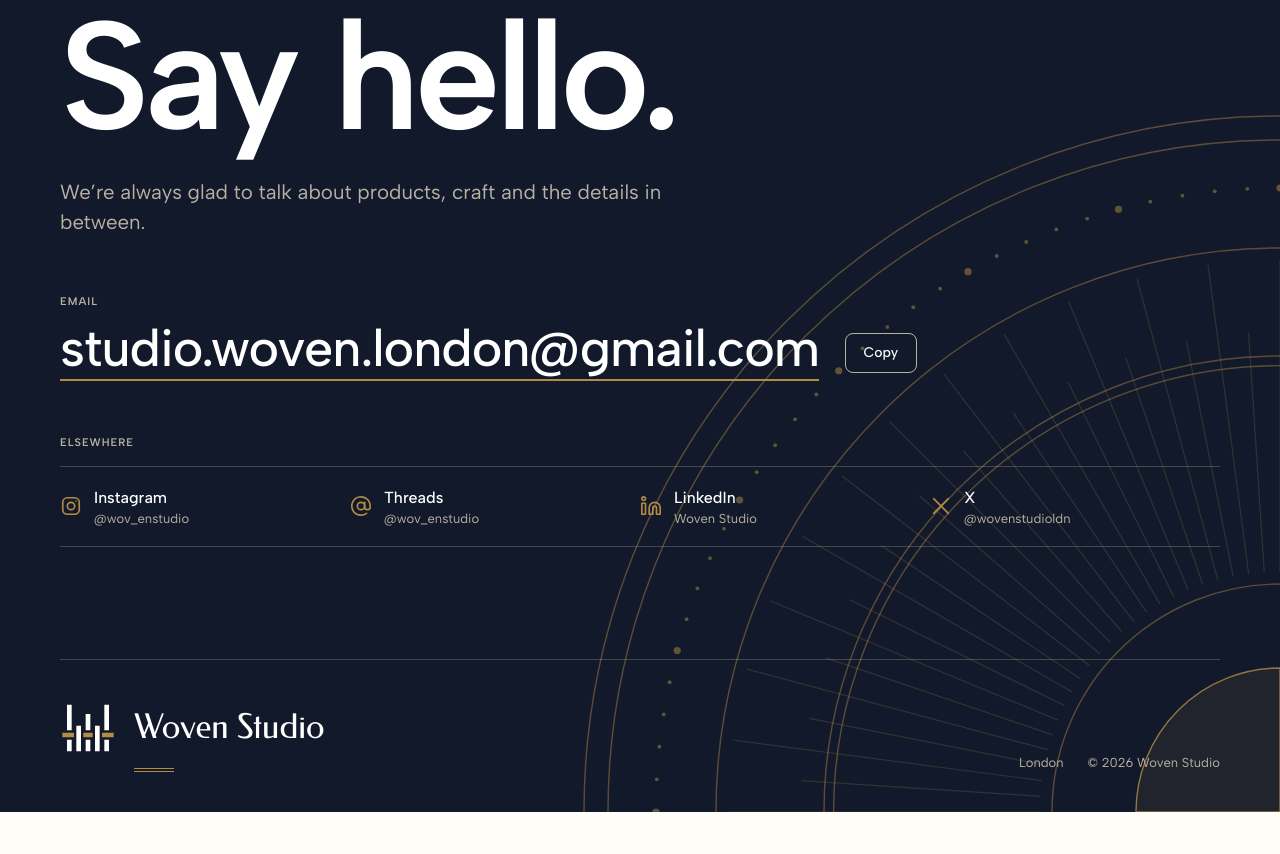
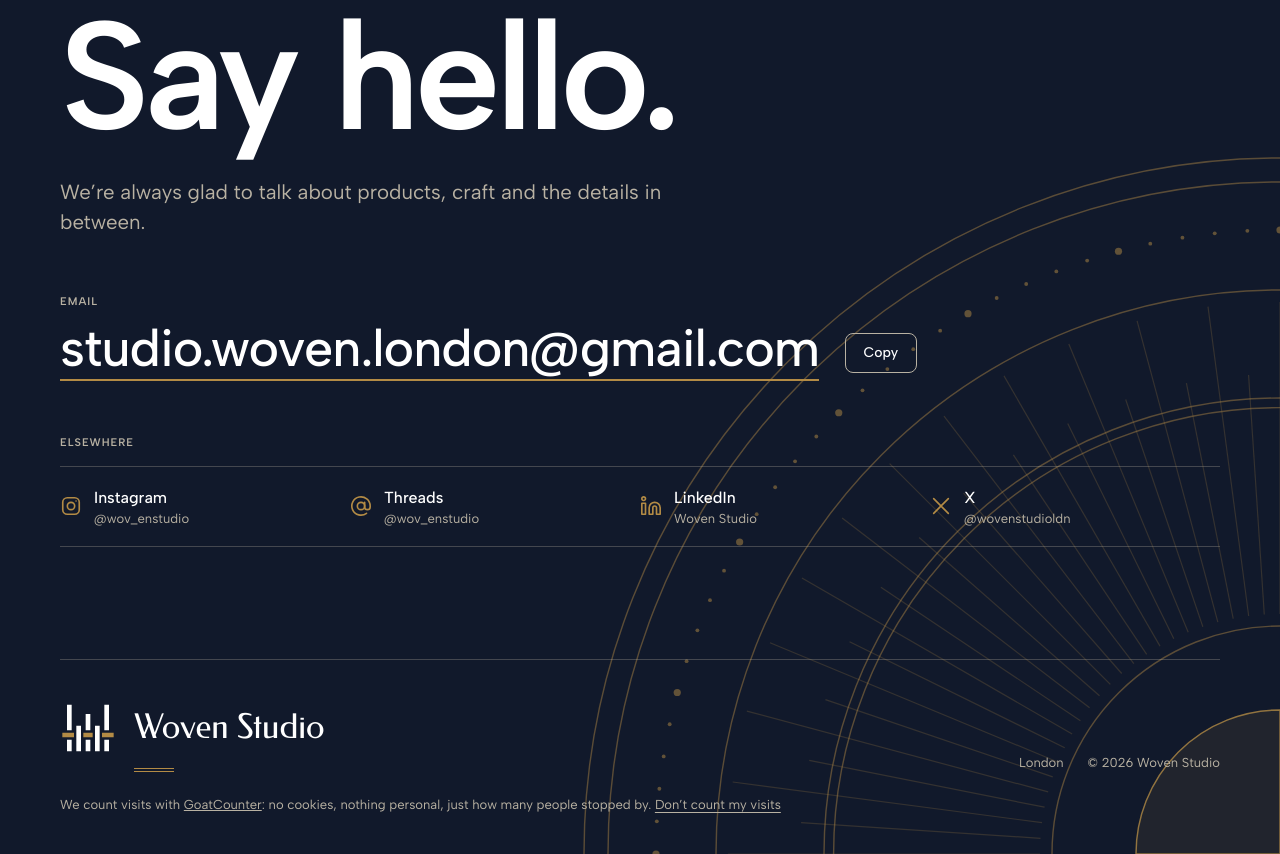
Before and after one commit to woven-studio-london/woven-site, a plain HTML site: page index.html in a window 1280 px wide. Shown: the part 3442-4296 px from the top of the page. Before the commit the page ends 4254 px from the top, so only its background shows below. Drawn offline with Linux system fonts and the light colour scheme.

Commit message:
Count visits with GoatCounter, with a privacy note and an opt-out (#6)
Cookieless, no personal data. The footer says so and offers a button
that stops counting this browser (GoatCounter's skipgc flag). Reads UTM
tags from social links.

Co-authored-by: christineslfok <17398993+christineslfok@users.noreply.github.com>
Co-authored-by: Claude Opus 5.5 <noreply@anthropic.com>

```diff
--- a/index.html
+++ b/index.html
@@ -404,6 +404,9 @@ a { color: inherit; }
 .lockup .name { font-family: var(--font-display); font-weight: 400; font-size: 34px; line-height: 41px; color: var(--on-dark); }
 .lockup .n-deco-rule { margin-left: 74px; }
 .signoff-meta { display: flex; flex-wrap: wrap; gap: 8px 24px; font-size: 13px; line-height: 18px; color: var(--on-dark-muted); }
+.privacy-note { margin: 0; flex-basis: 100%; font-size: 13px; line-height: 18px; color: var(--on-dark-muted); }
+.privacy-note button { font: inherit; color: inherit; background: none; border: 0; padding: 0; text-decoration: underline; text-underline-offset: 3px; cursor: pointer; }
+.privacy-note button:focus-visible { outline: 2px solid currentColor; outline-offset: 2px; }
 </style>
 </head>
 <body>
@@ -868,6 +871,7 @@ a { color: inherit; }
         <span class="n-deco-rule" aria-hidden="true"></span>
       </div>
       <div class="signoff-meta"><span>London</span><span>&copy; 2026 Woven Studio</span></div>
+      <p class="privacy-note" id="privacy">We count visits with <a href="https://www.goatcounter.com/" target="_blank" rel="noopener noreferrer" style="color:inherit">GoatCounter</a>: no cookies, nothing personal, just how many people stopped by. <button type="button" id="gc-toggle">Don&rsquo;t count my visits</button></p>
     </div>
   </div>
 </footer>
@@ -921,5 +925,18 @@ a { color: inherit; }
   });
 })();
 </script>
+<script>
+(function () {
+  var b = document.getElementById("gc-toggle"); if (!b) return;
+  function off() { try { return localStorage.getItem("skipgc") === "t"; } catch (e) { return false; } }
+  function label() { b.textContent = off() ? "Count my visits again" : "Don\u2019t count my visits"; }
+  b.addEventListener("click", function () {
+    try { off() ? localStorage.removeItem("skipgc") : localStorage.setItem("skipgc", "t"); } catch (e) {}
+    label();
+  });
+  label();
+})();
+</script>
+<script data-goatcounter="https://wovenstudio.goatcounter.com/count" async src="//gc.zgo.at/count.js"></script>
 </body>
 </html>
```
